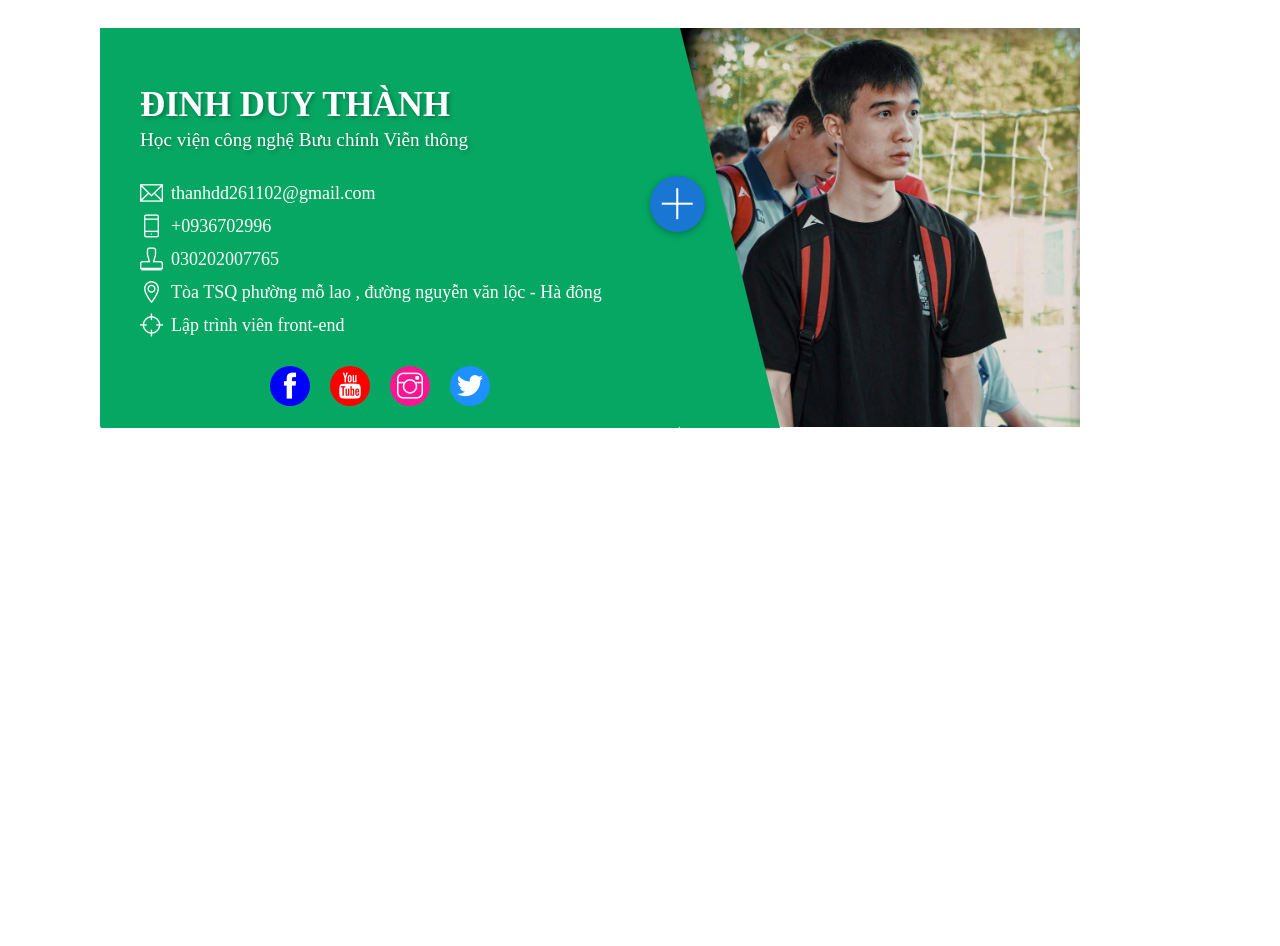
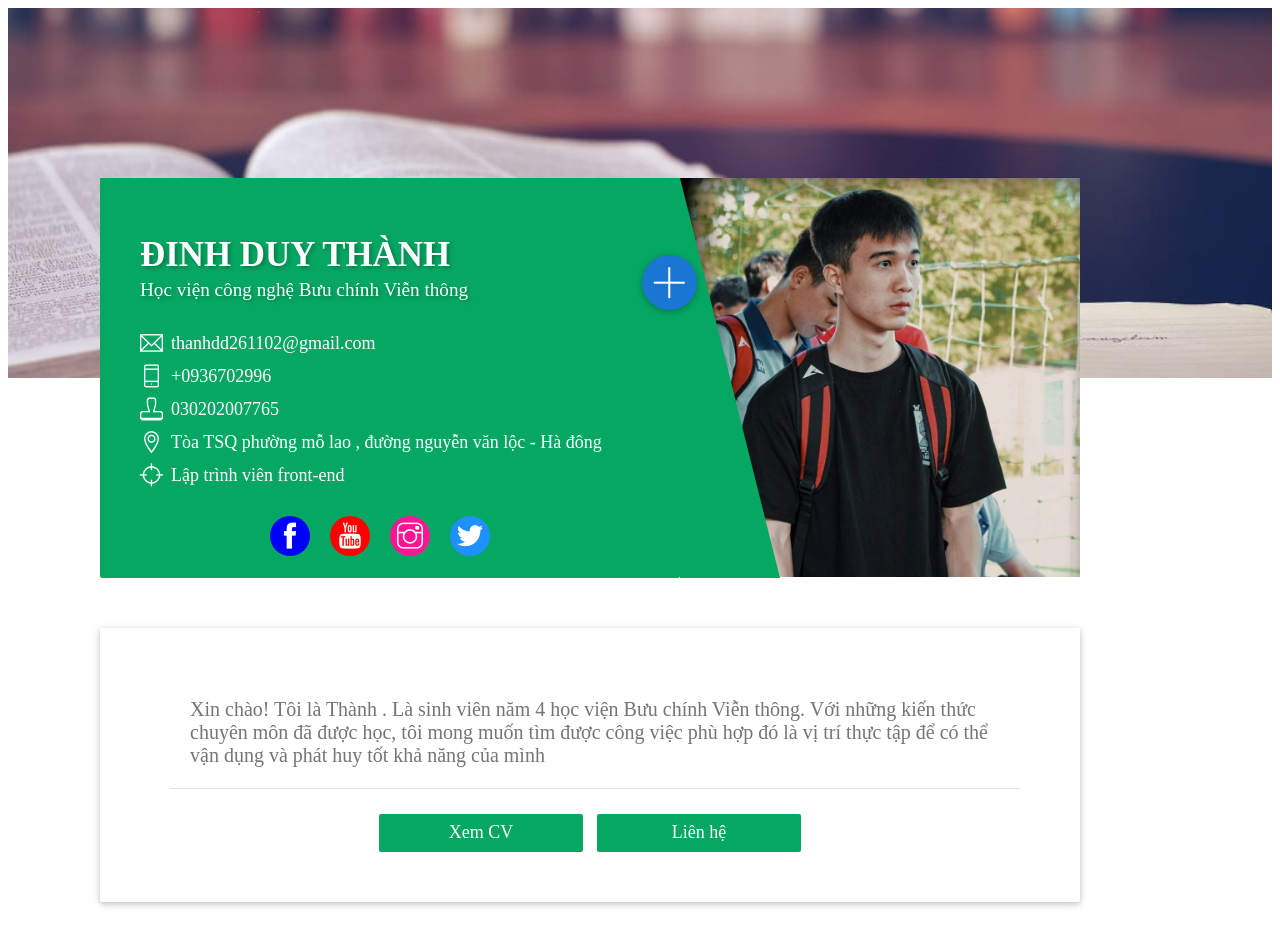
Before and after one commit to thanhduydinh/bai1-htmlcss., a plain HTML site: page index.html in a window 1280 px wide. Before the commit the page ends 800 px from the top, so only its background shows below. Drawn offline with Linux system fonts and the light colour scheme.

Commit message:
add hello

```diff
--- a/index.html
+++ b/index.html
@@ -8,7 +8,13 @@
     <title>Document</title>
 </head>
 <body>
-    <div class="container">
+    <div class="wrapper">
+        <!-- background -->
+        <div class="header--background">
+        </div>
+
+        <!-- thông tin chính  -->
+        <div class="header--infomaiton">
             <div class="information">
                 <div class="info--header">
                     <div class="info--header__name">
@@ -65,5 +71,27 @@
                 <img src="./img/z4850759999970_aa951899690d6bdabbff5ab248c29101.jpg" alt="">
             </div>
         </div>
+
+        <!-- giới thiệu  -->
+        <div class="about">
+            <div class="about--title">
+                <p>Xin chào! Tôi là Thành . Là sinh viên năm 4 học viện Bưu chính Viễn thông. Với
+                    những kiến thức chuyên môn đã được học, tôi mong
+                    muốn tìm được công việc phù hợp đó là vị trí thực tập để
+                    có thể vận dụng và phát huy tốt khả năng của mình
+                </p>
+            </div>
+
+                <div class="about--button">
+                    <div class="button">
+                        <a href="#" class="btn waves-effect">Xem CV</a>
+                    </div>
+
+                    <div class="button">
+                        <a href="#" class="btn waves-effect">Liên hệ</a>
+                    </div>
+                </div>
+        </div>
+    </div>
 </body>
 </html>
--- a/style.css
+++ b/style.css
@@ -3,12 +3,25 @@
     --text-color: #fff;
 }
 
-.container {
+.header--background {
+    position: relative;
+    display: block;
+    width: 100%;
+    height: 370px;
+    background: url(./img/background.jpg) no-repeat;
+    background-size: cover;
+    background-position: center center;
+    background-attachment: fixed;
+}
+
+.header--infomaiton {
     display: flex;
     font-family: "Times New Roman", Times, serif;
     justify-content: center;
     padding: 20px 0;
     max-height: 400px;
+    position: relative;
+    bottom: 220px;
 }
 
 .information {
@@ -207,13 +220,70 @@
 
 }
 
-.img {
-
-}
-
 img {
     width: 400px;
     height: auto;
     position: relative;
     right: 100px;
 }
+
+/* about  */
+.about {
+    position: relative;
+    right: 50px;
+    bottom: 190px;
+    width: 800px;
+    padding: 50px 90px;
+    margin: auto;
+    transition: all 1s;
+    border-radius: 0 0 2px 2px;
+    box-shadow: 0 2px 5px 0 rgba(0, 0, 0, .16), 0 2px 10px 0 rgba(0, 0, 0, .12);
+}
+
+.about::after {
+    content: "";
+    display: block;
+    position: absolute;
+    width: 850px;
+    border-bottom: 1px solid #757575;
+    top: 160px;
+    right: 60px;
+    opacity: 0.2;
+  }
+
+.about--title p {
+    color: #757575;
+    font-size: 20px;
+}
+
+.about--button {
+    display: flex;
+    justify-content: center;
+    padding-top: 20px;
+}
+
+.button {
+    margin: 7px 7px;
+    background: #06A763;
+    width: 180px;
+    border-radius: 2px;
+    text-align: center;
+    padding-top: 8px;
+    padding: 6px 12px;
+    margin-bottom: 0;
+    cursor: pointer;
+}
+
+
+.button a {
+    color: #fff;
+    font-size: 18px;
+    font-weight: 400;
+    line-height: 1.42857143;
+    text-align: center;
+    white-space: nowrap;
+    vertical-align: middle;
+    touch-action: manipulation;
+    text-decoration: none;
+
+}
```
Also changed, not shown: img/background.jpg (added). Lines whose indentation alone changed are shown as unchanged.
